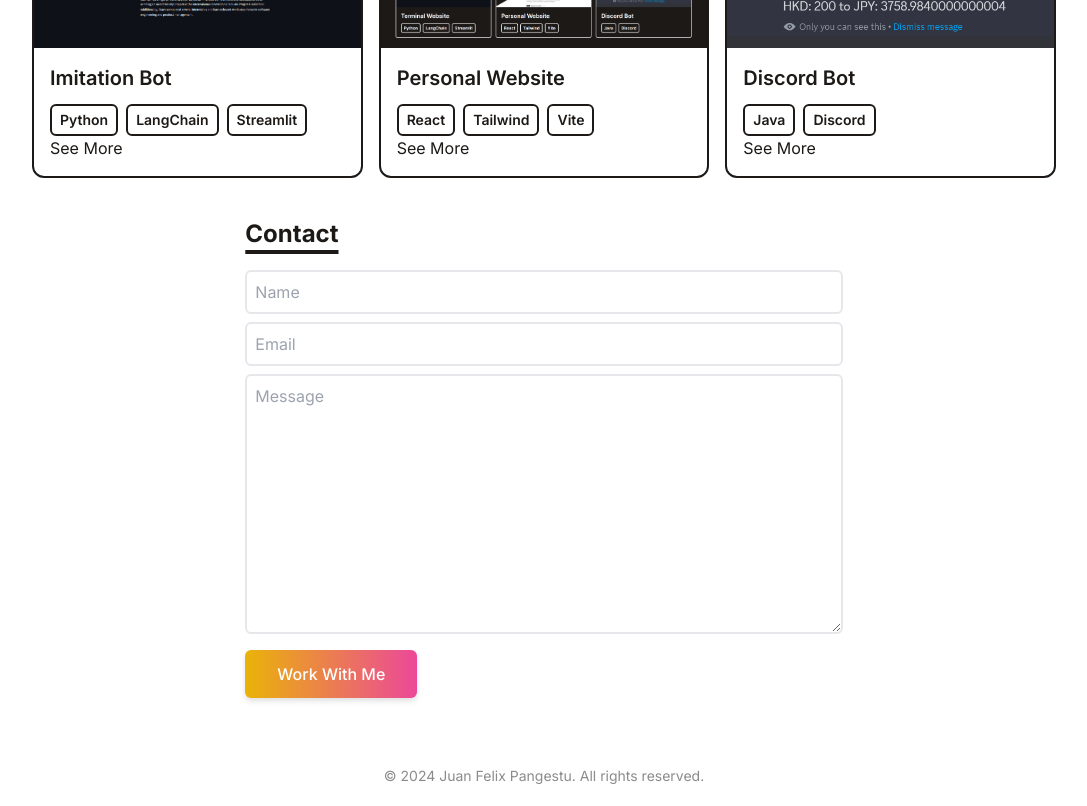
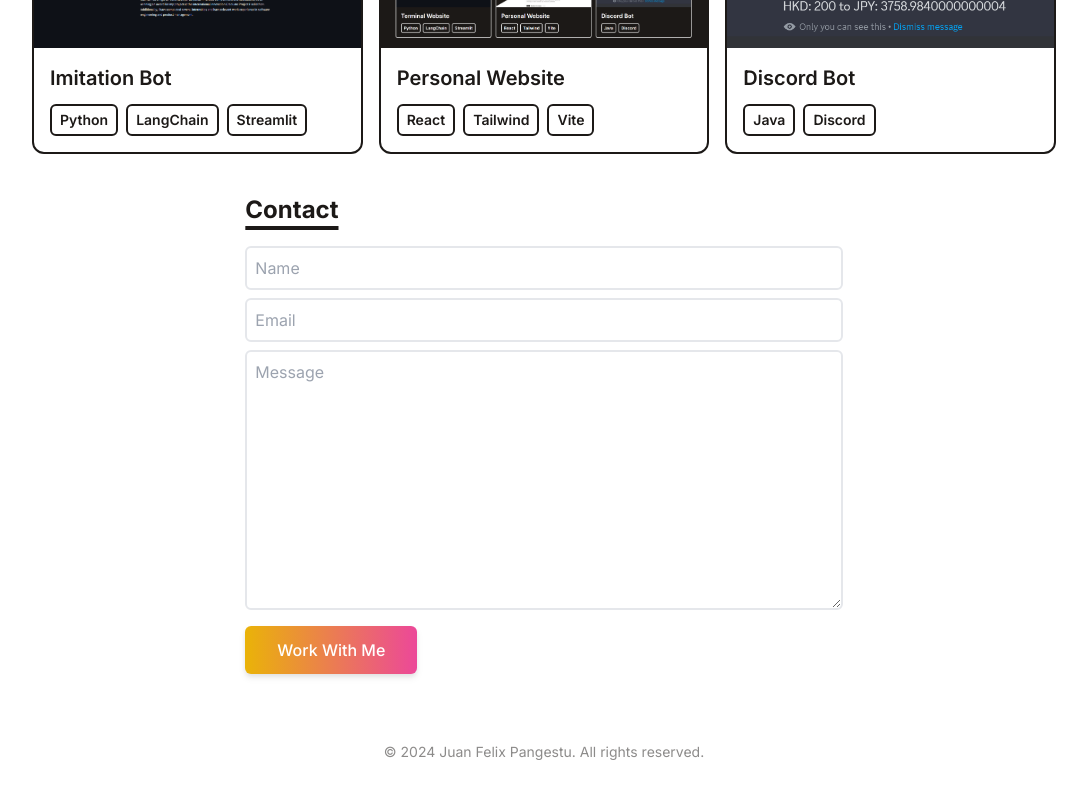
Before and after one commit to cdfelixj/minimal-portfolio, a React (Vite) app: page / in a window 1280 px wide. Shown: the part 2060-2866 px from the top of the page, without its empty margins (96-1183 px from the left). After the commit the page ends 2842 px from the top, so only its background shows below. Built offline with nearby package versions, Linux system fonts and the light colour scheme.

Commit message:
Update PortfolioItem.jsx

```diff
--- a/src/components/PortfolioItem.jsx
+++ b/src/components/PortfolioItem.jsx
@@ -24,7 +24,7 @@ function PortfolioItem({ title, imgUrl, stack, link }) {
 
             </p>
             <div className="">
-               See More
+
             </div>
          </div>
 
```
